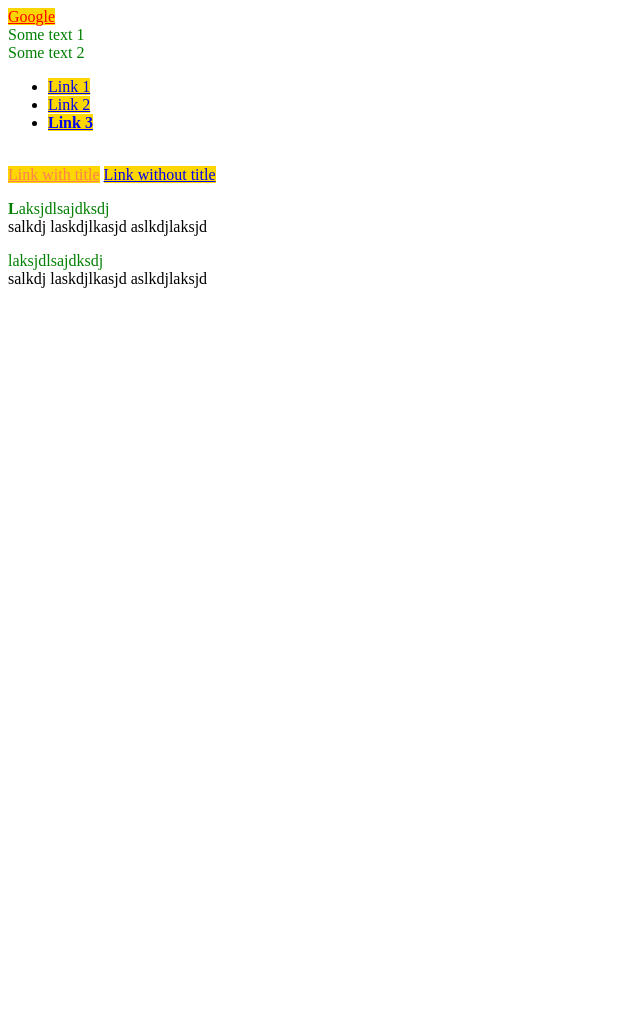
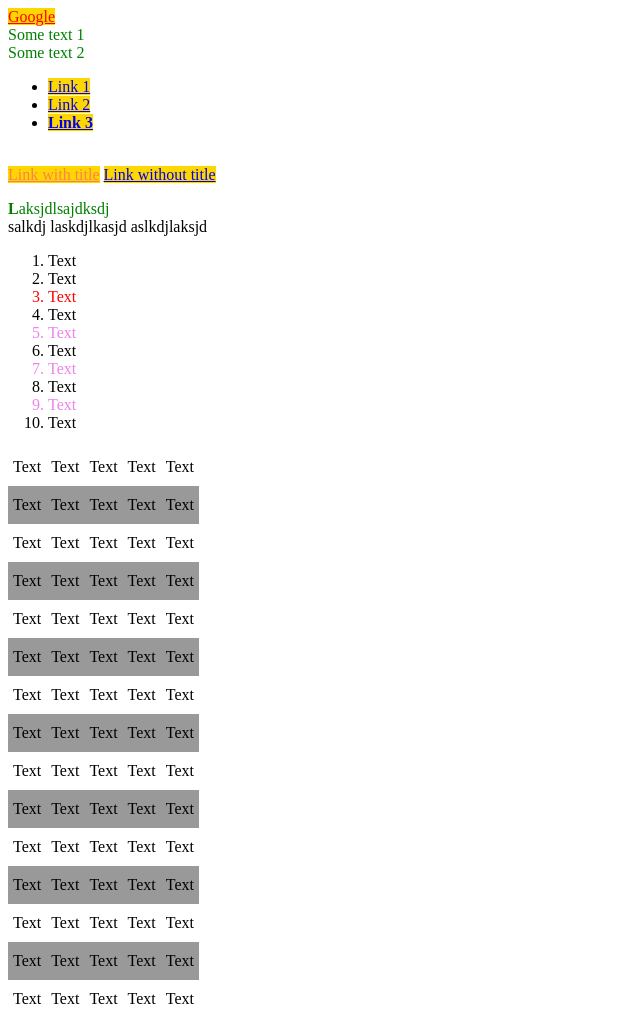
Before and after one commit to dzarezenko/beetroot_lesson_1, a plain HTML site: page pages/css-selectors.html in a window 1280 px wide. Shown: the whole page, without its empty margins (0-640 px from the left). Before the commit the page ends 800 px from the top, so only its background shows below. Drawn offline with Linux system fonts and the light colour scheme.

Commit message:
nth-child

```diff
--- a/pages/css-selectors.html
+++ b/pages/css-selectors.html
@@ -21,9 +21,9 @@
       a[title="test"] {
         color:coral;
       }
-      li:hover {
+      /*li:hover {
         background-color: black;
-      }
+      }*/
       a:not(:hover) {
         background-color: gold;
       }
@@ -38,6 +38,21 @@
       p::first-letter {
         font-weight: bold;
         text-transform: uppercase;
+      }
+
+      ol#ordered-list li:nth-child(3) {
+        color: red;
+      }
+
+      ol#ordered-list li:nth-child(2n+5) {
+        color: violet;
+      }
+
+      table tr:nth-child(even) {
+        background-color: #999999;
+      }
+      table td {
+        padding: 10px 5px;
       }
     </style>
   </head>
@@ -70,10 +85,133 @@
       aslkdjlaksjd
     </p>
 
-    <p class="par">
+    <!--p class="par">
         laksjdlsajdksdj<br />
         salkdj laskdjlkasjd
         aslkdjlaksjd
-      </p>
+      </p-->
+
+    <ol id="ordered-list">
+      <li>Text</li>
+      <li>Text</li>
+      <li>Text</li>
+      <li>Text</li>
+      <li>Text</li>
+      <li>Text</li>
+      <li>Text</li>
+      <li>Text</li>
+      <li>Text</li>
+      <li>Text</li>
+    </ol>
+
+    <table cellspacing="0" cellpadding="0">
+      <tbody>
+        <tr>
+          <td>Text</td>
+          <td>Text</td>
+          <td>Text</td>
+          <td>Text</td>
+          <td>Text</td>
+        </tr>
+        <tr>
+          <td>Text</td>
+          <td>Text</td>
+          <td>Text</td>
+          <td>Text</td>
+          <td>Text</td>
+        </tr>
+        <tr>
+          <td>Text</td>
+          <td>Text</td>
+          <td>Text</td>
+          <td>Text</td>
+          <td>Text</td>
+        </tr>
+        <tr>
+          <td>Text</td>
+          <td>Text</td>
+          <td>Text</td>
+          <td>Text</td>
+          <td>Text</td>
+        </tr>
+        <tr>
+          <td>Text</td>
+          <td>Text</td>
+          <td>Text</td>
+          <td>Text</td>
+          <td>Text</td>
+        </tr>
+        <tr>
+          <td>Text</td>
+          <td>Text</td>
+          <td>Text</td>
+          <td>Text</td>
+          <td>Text</td>
+        </tr>
+        <tr>
+          <td>Text</td>
+          <td>Text</td>
+          <td>Text</td>
+          <td>Text</td>
+          <td>Text</td>
+        </tr>
+        <tr>
+          <td>Text</td>
+          <td>Text</td>
+          <td>Text</td>
+          <td>Text</td>
+          <td>Text</td>
+        </tr>
+        <tr>
+          <td>Text</td>
+          <td>Text</td>
+          <td>Text</td>
+          <td>Text</td>
+          <td>Text</td>
+        </tr>
+        <tr>
+          <td>Text</td>
+          <td>Text</td>
+          <td>Text</td>
+          <td>Text</td>
+          <td>Text</td>
+        </tr>
+        <tr>
+          <td>Text</td>
+          <td>Text</td>
+          <td>Text</td>
+          <td>Text</td>
+          <td>Text</td>
+        </tr>
+        <tr>
+          <td>Text</td>
+          <td>Text</td>
+          <td>Text</td>
+          <td>Text</td>
+          <td>Text</td>
+        </tr>
+        <tr>
+          <td>Text</td>
+          <td>Text</td>
+          <td>Text</td>
+          <td>Text</td>
+          <td>Text</td>
+        </tr>
+        <tr>
+          <td>Text</td>
+          <td>Text</td>
+          <td>Text</td>
+          <td>Text</td>
+          <td>Text</td>
+        </tr>
+        <tr>
+          <td>Text</td>
+          <td>Text</td>
+          <td>Text</td>
+          <td>Text</td>
+          <td>Text</td>
+        </tr>
+      </tbody>
+    </table>
   </body>
 </html>
```
